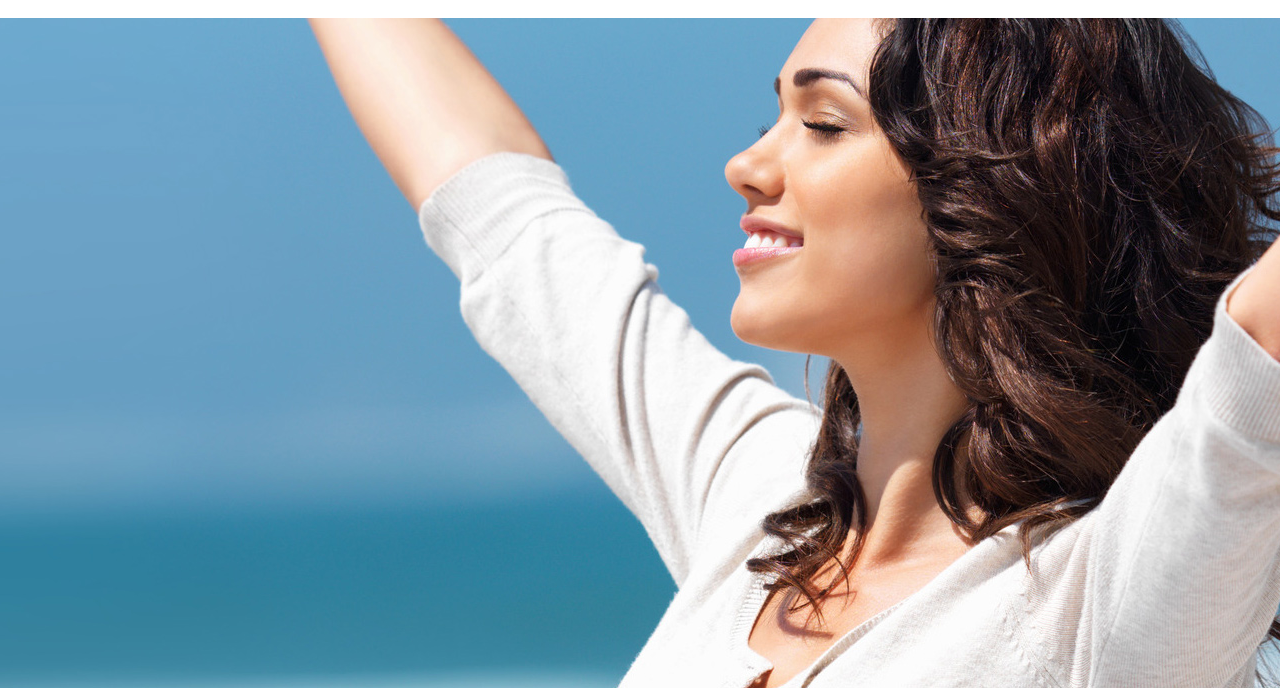
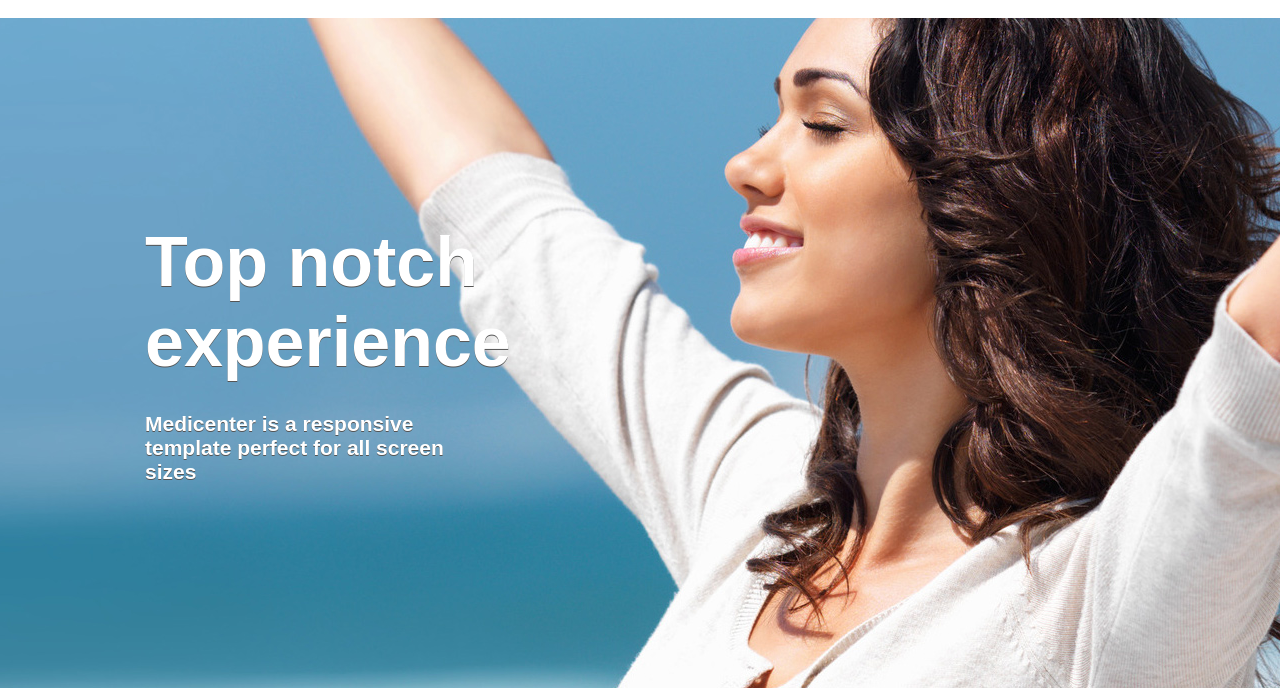
Before and after one commit to JairTorezone/site-medicenter, a plain HTML site: page index.html in a window 1280 px wide. Shown: the part 102-800 px from the top of the page. Drawn offline with Linux system fonts and the light colour scheme.

Commit message:
created banner text and corrected index.html file

```diff
--- a/assets/css/template.css
+++ b/assets/css/template.css
@@ -42,8 +42,34 @@ nav a:hover{
     color: #fff;
 }
 #banner{
-    background-image: url(../image/banner.jpg);         /*VOLTAR UMA PASTA, ESTANOS NO CSS*/
+    display: flex;
+    justify-content: center;
+    background-image:url('../image/banner.jpg');         /*VOLTAR UMA PASTA, ESTANOS NO CSS*/
     background-position: center;                        /*COLOCAR A IMAGEN NO CENTRO*/
     background-size: cover;                             /*AJUSTAR O TAMANHO DA TELA*/
     height: 670px;
 }
+.column{
+    flex-direction: column;
+}
+.banner_headline{
+    flex: 1;
+    display: flex;
+    flex-direction: column;
+    justify-content: center;
+    max-width: 350px;
+    color: #fff;
+}
+.banner_headline h1{
+    font-size: 70px;
+    text-shadow: 0px 1px 0px #555;
+    margin: 0;
+    padding: 0;
+}
+.banner_headline h2{
+    font-size: 21px;
+    text-shadow: 0px 1px 0px #555;
+    margin: 0;
+    padding: 0;
+    margin-top: 30px;
+}
--- a/index.html
+++ b/index.html
@@ -1,5 +1,6 @@
 <!DOCTYPE html>
 <html>
+
 <head>
     <meta charset='utf-8'>
     <meta http-equiv='X-UA-Compatible' content='IE=edge'>
@@ -8,9 +9,9 @@
 
     <title>Medicenter</title>
 </head>
+
 <body>
     <!--CABEÇÃLHO-->
-    <head>
     <header>
         <div class="container">
             <div class="logo">
@@ -29,11 +30,19 @@
             </div>
         </div>
     </header>
-    </head>
+
     <!--BANNER-->
     <section id="banner">
+        <div class="container column">
 
+            <div class="banner_headline">
+                <h1>Top notch experience</h1>
+                <h2>Medicenter is a responsive template perfect for all screen sizes</h2>
+            </div>
+            <div class="banner_options">
+
+            </div>
+        </div>
     </section>
-
 </body>
 </html>
```
Also changed, not shown: assets/image/medicenter.png (added). Lines whose indentation alone changed are shown as unchanged.
